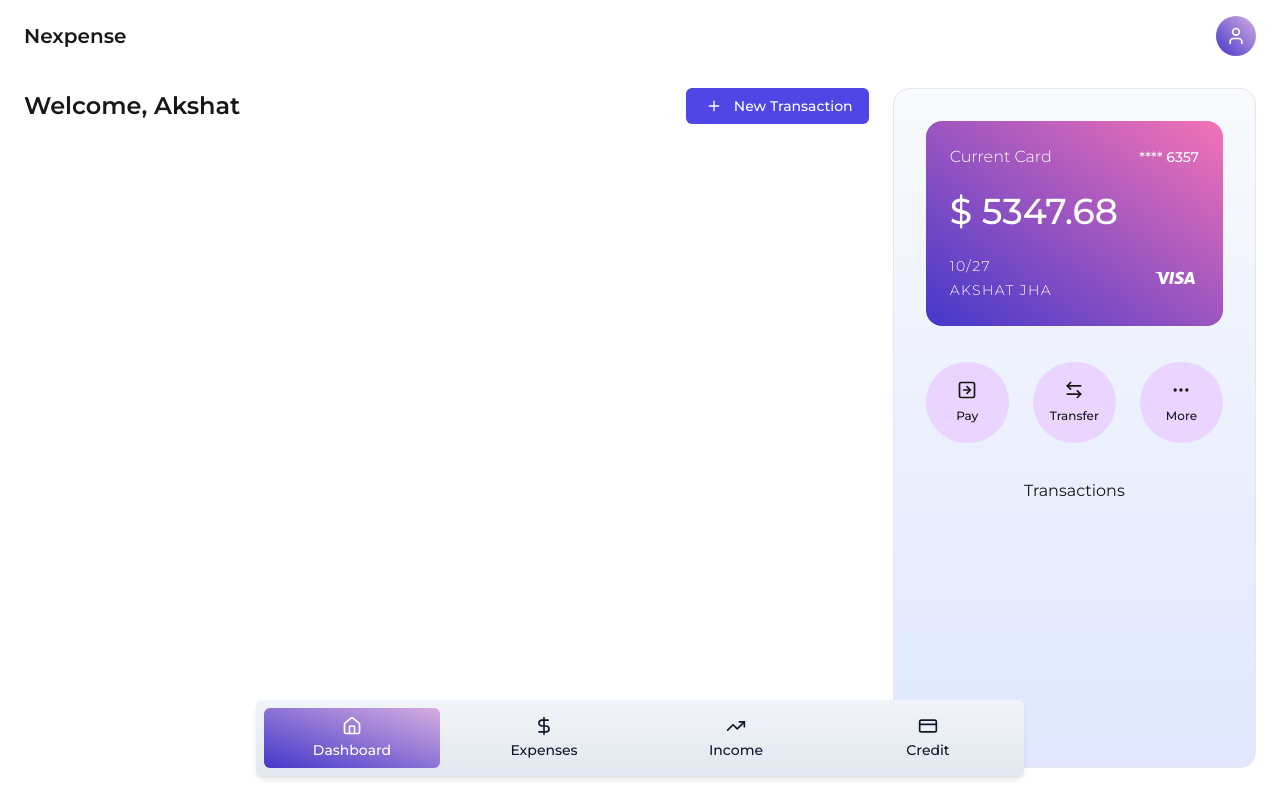
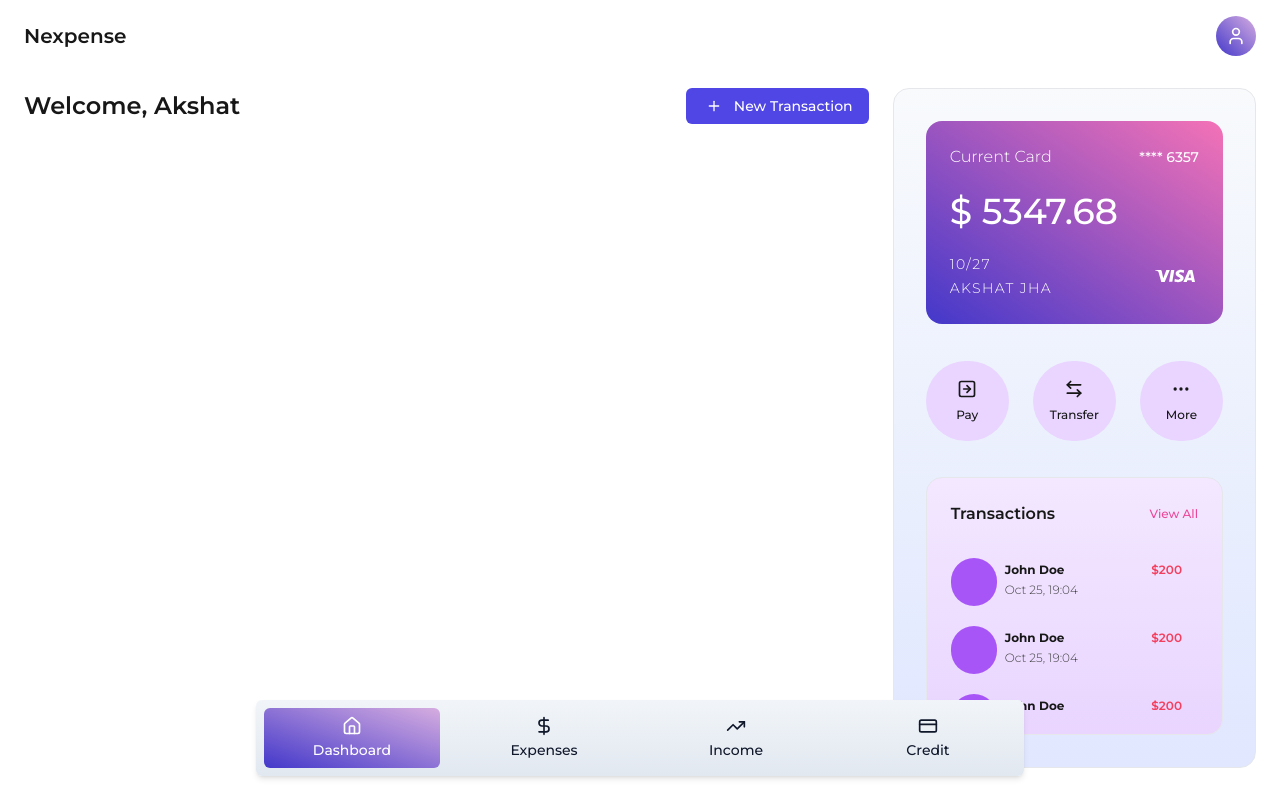
Before and after one commit to AkshatJha21/personal-finance, a Next.js app: page / in a window 1280 px wide. Built offline with nearby package versions, Linux system fonts and the light colour scheme.

Commit message:
transaction history added

```diff
--- a/components/custom/DashboardGrid.tsx
+++ b/components/custom/DashboardGrid.tsx
@@ -17,7 +17,7 @@ const DashboardGrid = () => {
         <div className="flex flex-col w-full md:w-[30%] items-center h-[85vh] p-8 border md:ml-6 rounded-2xl dark:border-neutral-500 bg-gradient-to-t dark:bg-gradient-to-b from-indigo-100 to-slate-50 dark:from-neutral-950 dark:to-white/5">
             <Card />
             <Options />
-            Transactions
+            <TransactionHistory />
         </div>
     </div>
   )
@@ -40,7 +40,7 @@ const Card = () => {
                     <p className="text-sm tracking-widest font-light">10/27</p>
                     <p className="text-sm tracking-widest font-light">AKSHAT JHA</p>
                 </div>
-                <svg className="h-12" fill="#ffffff" viewBox="0 0 24 24" xmlns="http://www.w3.org/2000/svg"><g id="SVGRepo_bgCarrier" stroke-width="0"></g><g id="SVGRepo_tracerCarrier" stroke-linecap="round" stroke-linejoin="round"></g><g id="SVGRepo_iconCarrier"><path d="M16.539 9.186a4.155 4.155 0 0 0-1.451-.251c-1.6 0-2.73.806-2.738 1.963-.01.85.803 1.329 1.418 1.613.631.292.842.476.84.737-.004.397-.504.577-.969.577-.639 0-.988-.089-1.525-.312l-.199-.093-.227 1.332c.389.162 1.09.301 1.814.313 1.701 0 2.813-.801 2.826-2.032.014-.679-.426-1.192-1.352-1.616-.563-.275-.912-.459-.912-.738 0-.247.299-.511.924-.511a2.95 2.95 0 0 1 1.213.229l.15.067.227-1.287-.039.009zm4.152-.143h-1.25c-.389 0-.682.107-.852.493l-2.404 5.446h1.701l.34-.893 2.076.002c.049.209.199.891.199.891h1.5l-1.31-5.939zm-10.642-.05h1.621l-1.014 5.942H9.037l1.012-5.944v.002zm-4.115 3.275.168.825 1.584-4.05h1.717l-2.551 5.931H5.139l-1.4-5.022a.339.339 0 0 0-.149-.199 6.948 6.948 0 0 0-1.592-.589l.022-.125h2.609c.354.014.639.125.734.503l.57 2.729v-.003zm12.757.606.646-1.662c-.008.018.133-.343.215-.566l.111.513.375 1.714H18.69v.001h.001z"></path></g></svg>
+                <svg className="h-12" fill="#ffffff" viewBox="0 0 24 24" xmlns="http://www.w3.org/2000/svg"><g id="SVGRepo_bgCarrier" strokeWidth="0"></g><g id="SVGRepo_tracerCarrier" strokeLinecap="round" strokeLinejoin="round"></g><g id="SVGRepo_iconCarrier"><path d="M16.539 9.186a4.155 4.155 0 0 0-1.451-.251c-1.6 0-2.73.806-2.738 1.963-.01.85.803 1.329 1.418 1.613.631.292.842.476.84.737-.004.397-.504.577-.969.577-.639 0-.988-.089-1.525-.312l-.199-.093-.227 1.332c.389.162 1.09.301 1.814.313 1.701 0 2.813-.801 2.826-2.032.014-.679-.426-1.192-1.352-1.616-.563-.275-.912-.459-.912-.738 0-.247.299-.511.924-.511a2.95 2.95 0 0 1 1.213.229l.15.067.227-1.287-.039.009zm4.152-.143h-1.25c-.389 0-.682.107-.852.493l-2.404 5.446h1.701l.34-.893 2.076.002c.049.209.199.891.199.891h1.5l-1.31-5.939zm-10.642-.05h1.621l-1.014 5.942H9.037l1.012-5.944v.002zm-4.115 3.275.168.825 1.584-4.05h1.717l-2.551 5.931H5.139l-1.4-5.022a.339.339 0 0 0-.149-.199 6.948 6.948 0 0 0-1.592-.589l.022-.125h2.609c.354.014.639.125.734.503l.57 2.729v-.003zm12.757.606.646-1.662c-.008.018.133-.343.215-.566l.111.513.375 1.714H18.69v.001h.001z"></path></g></svg>
             </div>
         </div>
     )
@@ -64,3 +64,35 @@ const Options = () => {
         </div>
     )
 }
+
+const TransactionHistory = () => {
+    return (
+        <div className="flex flex-col w-full h-[42%] items-center p-6 border rounded-2xl dark:border-neutral-500 bg-gradient-to-t dark:bg-gradient-to-b from-purple-200 to-purple-100 dark:from-neutral-950 dark:to-white/5">
+            <div className="flex w-full items-center justify-between">
+                <p className="font-semibold">Transactions</p>
+                <button className="text-xs font-medium dark:text-pink-400 text-pink-500 hover:underline">View All</button>
+            </div>
+            <div className="flex flex-col w-full pt-6 overflow-scroll gap-y-1">
+                <Transaction />
+                <Transaction />
+                <Transaction />
+                <Transaction />
+            </div>
+        </div>
+    )
+}
+
+const Transaction = () => {
+    return (
+        <div className="flex items-center w-full py-2 pr-4">
+            <div className="h-12 w-12 bg-purple-500 mr-2 rounded-full" />
+            <div className="flex flex-col w-[80%]">
+                <div className="flex w-full items-center justify-between">
+                    <p className="text-xs font-bold">John Doe</p>
+                    <p className="text-xs font-semibold text-rose-500">$200</p>
+                </div>
+                <p className="text-xs text-neutral-700 dark:text-neutral-400 font-light py-1">Oct 25, 19:04</p>
+            </div>
+        </div>
+    )
+}
```
